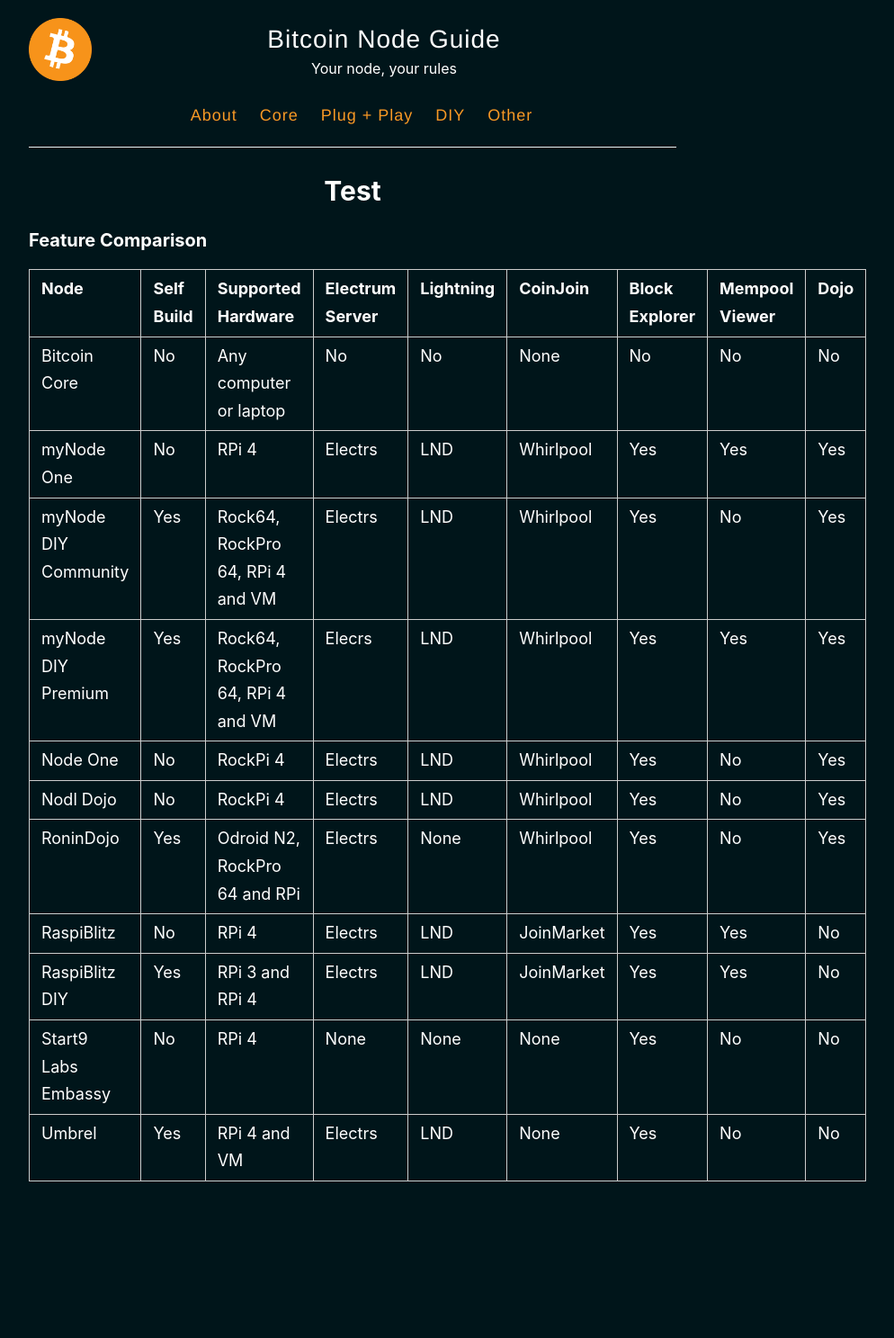
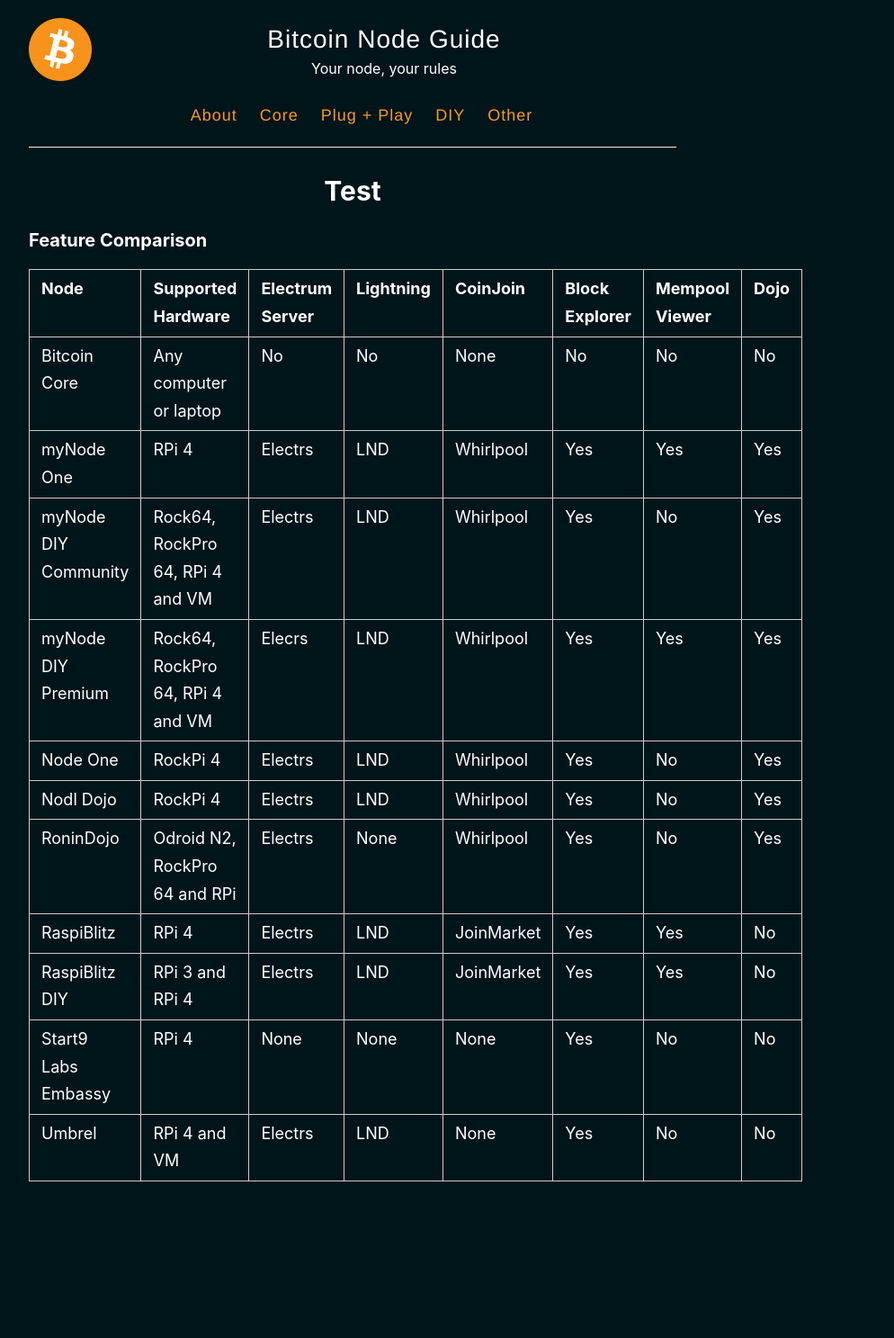
Before and after one commit to BitcoinQnA/node-guide, a Jekyll site: the page built from _pages/testpage.md, in a window 1280 px wide. Shown: the whole page at 90% size, without its empty margins (248-1242 px from the left). Built offline with Jekyll 4.4.1, drawn with Linux system fonts in a browser that asks for light colours.

Commit message:
Update testpage.md

```diff
--- a/_pages/testpage.md
+++ b/_pages/testpage.md
@@ -8,16 +8,16 @@
 ### Feature Comparison
 
 
-| Node                  | Self Build | Supported Hardware               | Electrum Server | Lightning | CoinJoin   | Block Explorer | Mempool Viewer | Dojo |
-|-----------------------|------------|----------------------------------|-----------------|-----------|------------|----------------|----------------|------|
-| Bitcoin Core          | No         | Any computer or laptop           | No              | No        | None       | No             | No             | No   |
-| myNode One            | No         | RPi 4                            | Electrs         | LND       | Whirlpool  | Yes            | Yes            | Yes  |
-| myNode DIY Community  | Yes        | Rock64, RockPro 64, RPi 4 and VM | Electrs         | LND       | Whirlpool  | Yes            | No             | Yes  |
-| myNode DIY Premium    | Yes        | Rock64, RockPro 64, RPi 4 and VM | Elecrs          | LND       | Whirlpool  | Yes            | Yes            | Yes  |
-| Node One              | No         | RockPi 4                         | Electrs         | LND       | Whirlpool  | Yes            | No             | Yes  |
-| Nodl Dojo             | No         | RockPi 4                         | Electrs         | LND       | Whirlpool  | Yes            | No             | Yes  |
-| RoninDojo             | Yes        | Odroid N2, RockPro 64 and RPi    | Electrs         | None      | Whirlpool  | Yes            | No             | Yes  |
-| RaspiBlitz            | No         | RPi 4                            | Electrs         | LND       | JoinMarket | Yes            | Yes            | No   |
-| RaspiBlitz DIY        | Yes        | RPi 3 and RPi 4                  | Electrs         | LND       | JoinMarket | Yes            | Yes            | No   |
-| Start9 Labs Embassy   | No         | RPi 4                            | None            | None      | None       | Yes            | No             | No   |
-| Umbrel                | Yes        | RPi 4 and VM                     | Electrs         | LND       | None       | Yes            | No             | No   |
+| Node                  | Supported Hardware               | Electrum Server | Lightning | CoinJoin   | Block Explorer | Mempool Viewer | Dojo |
+|-----------------------|----------------------------------|-----------------|-----------|------------|----------------|----------------|------|
+| Bitcoin Core          | Any computer or laptop           | No              | No        | None       | No             | No             | No   |
+| myNode One            | RPi 4                            | Electrs         | LND       | Whirlpool  | Yes            | Yes            | Yes  |
+| myNode DIY Community  | Rock64, RockPro 64, RPi 4 and VM | Electrs         | LND       | Whirlpool  | Yes            | No             | Yes  |
+| myNode DIY Premium    | Rock64, RockPro 64, RPi 4 and VM | Elecrs          | LND       | Whirlpool  | Yes            | Yes            | Yes  |
+| Node One              | RockPi 4                         | Electrs         | LND       | Whirlpool  | Yes            | No             | Yes  |
+| Nodl Dojo             | RockPi 4                         | Electrs         | LND       | Whirlpool  | Yes            | No             | Yes  |
+| RoninDojo             | Odroid N2, RockPro 64 and RPi    | Electrs         | None      | Whirlpool  | Yes            | No             | Yes  |
+| RaspiBlitz            | RPi 4                            | Electrs         | LND       | JoinMarket | Yes            | Yes            | No   |
+| RaspiBlitz DIY        | RPi 3 and RPi 4                  | Electrs         | LND       | JoinMarket | Yes            | Yes            | No   |
+| Start9 Labs Embassy   | RPi 4                            | None            | None      | None       | Yes            | No             | No   |
+| Umbrel                | RPi 4 and VM                     | Electrs         | LND       | None       | Yes            | No             | No   |
```
